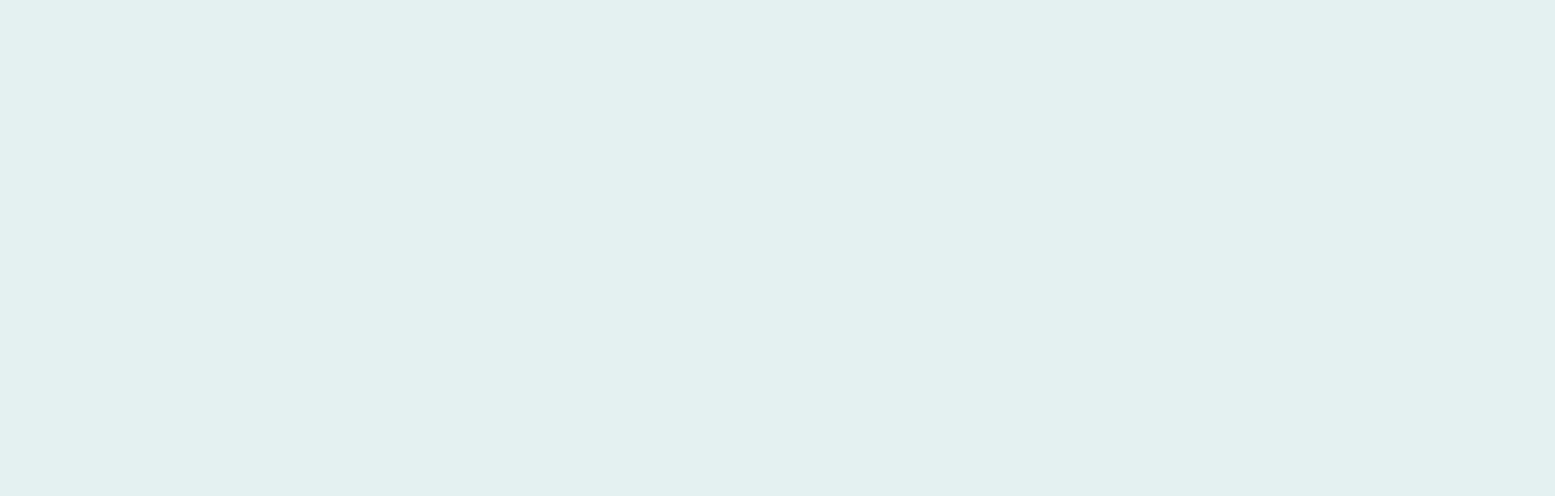
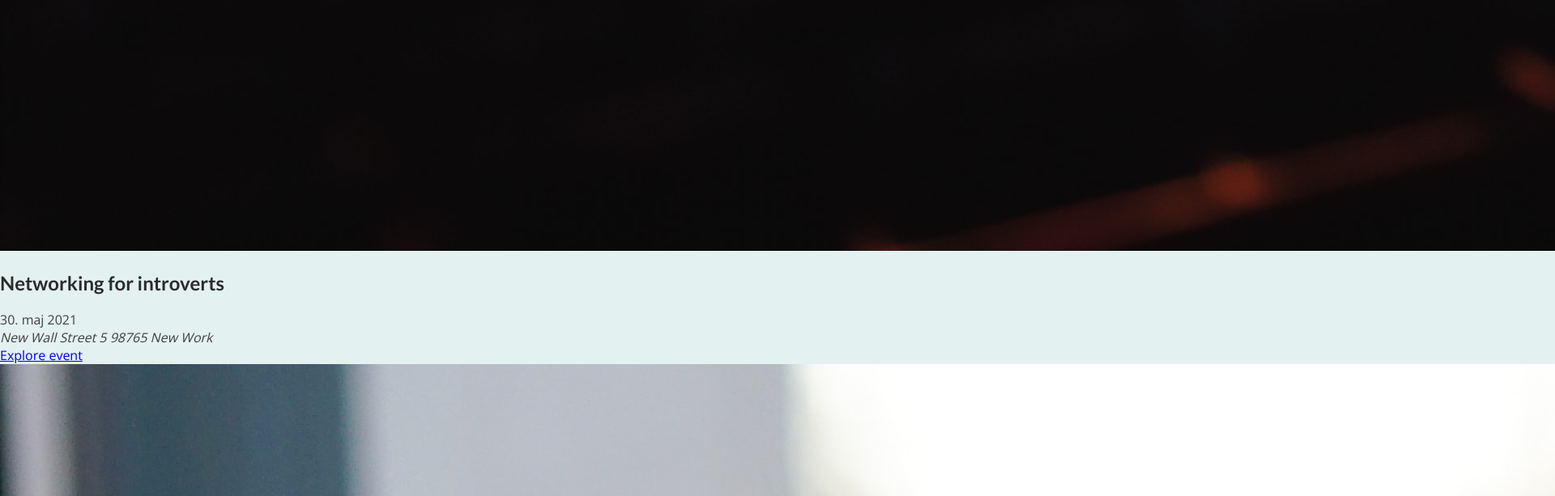
Before and after one commit to MichaelKampmann/nextjs-events-demo, a Next.js app: page / in a window 1280 px wide. Shown: the part 2184-2797 px from the top of the page at 81% size, 1920 px wide, since content can reach past the window. Before the commit the page ends 800 px from the top, so only its background shows below. Built offline with nearby package versions, Linux system fonts and the light colour scheme.

Commit message:
75. Adding More React Components & Connecting Components

```diff
--- a/components/events/EventItem.js
+++ b/components/events/EventItem.js
@@ -1,7 +1,35 @@
+import Link from 'next/link';
+
 function EventItem(props) {
+  const { title, image, date, location, id } = props;
+
+  const humanReadableDate = new Date(date).toLocaleDateString('da-DK', {
+    day: 'numeric',
+    month: 'long',
+    year: 'numeric',
+  });
+  const formattedAddress = location.replace(', ', '\n');
+  const exploreLink = `/events/${id}`;
+
   return (
-    <li></li>
-  )
+    <li>
+      <img src={'/' + image} alt={title} />
+      <div>
+        <div>
+          <h2>{title}</h2>
+          <div>
+            <time>{humanReadableDate}</time>
+          </div>
+          <div>
+            <address>{formattedAddress}</address>
+          </div>
+        </div>
+        <div>
+          <Link href={exploreLink}>Explore event</Link>
+        </div>
+      </div>
+    </li>
+  );
 }
 
 export default EventItem;
--- a/components/events/EventList.js
+++ b/components/events/EventList.js
@@ -1,10 +1,19 @@
-import EventItem from "./EventItem";
+import EventItem from './EventItem';
 
 function EventList(props) {
   const { items } = props;
   return (
     <ul>
-      {items.map(event => <EventItem key={event.id} />)}
+      {items.map((event) => (
+        <EventItem
+          key={event.id}
+          id={event.id}
+          title={event.title}
+          date={event.date}
+          image={event.image}
+          location={event.location}
+        />
+      ))}
     </ul>
   );
 }
--- a/pages/index.js
+++ b/pages/index.js
@@ -1,15 +1,14 @@
-import { getFeaturedEvents } from "../dummy-data";
+import { getFeaturedEvents } from '../dummy-data';
+import EventList from '../components/events/EventList';
 
 function HomePage() {
   const featuredEvents = getFeaturedEvents();
 
   return (
     <div>
-      <ul>
-
-      </ul>
+      <EventList items={getFeaturedEvents()} />
     </div>
-  )
+  );
 }
 
-export default HomePage
+export default HomePage;
```
